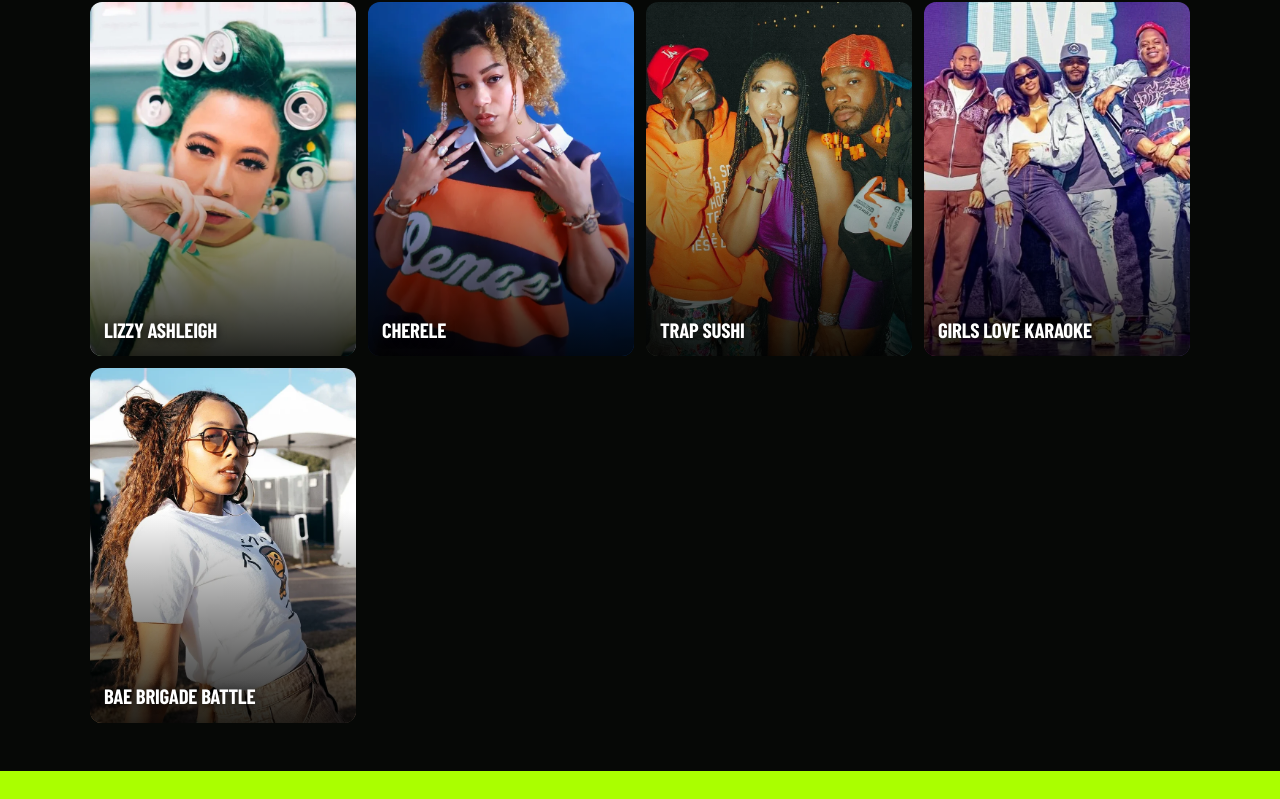
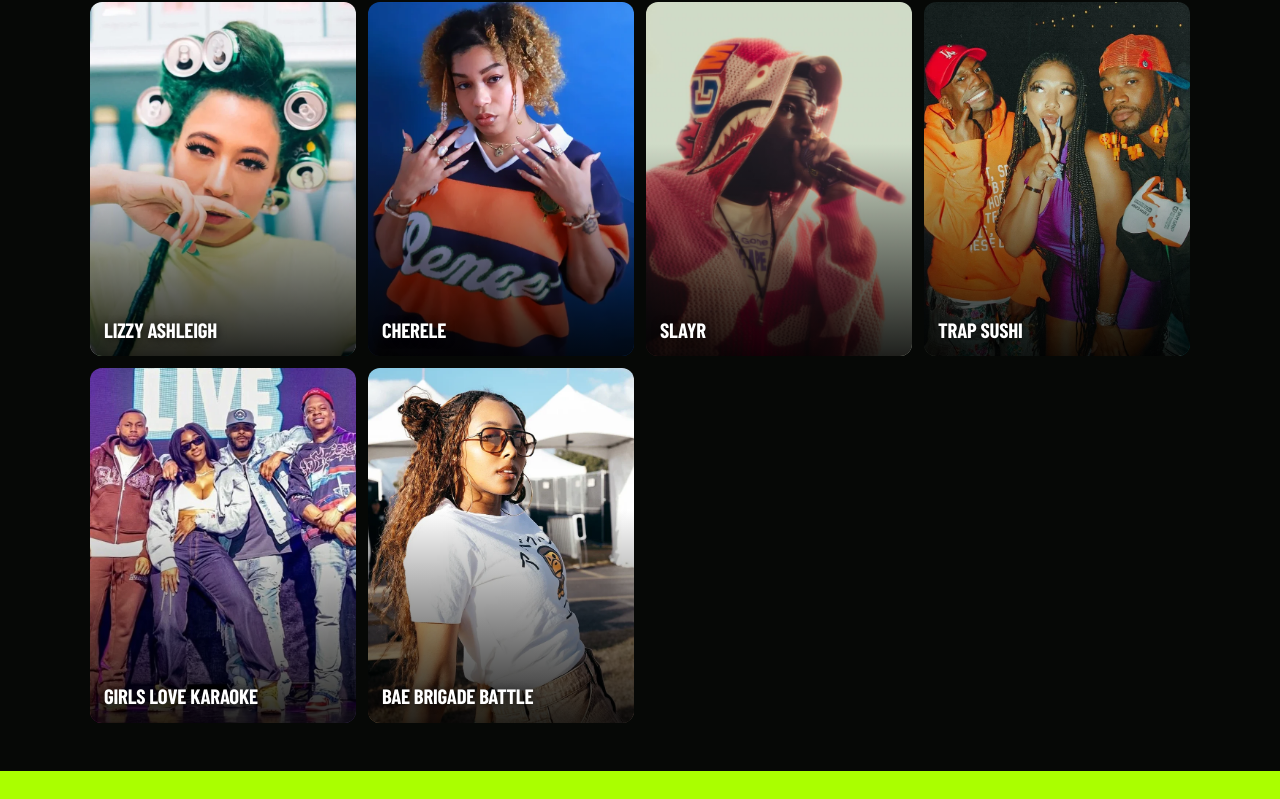
Before and after one commit to Charlesnoiuew/touchgrass, a React (Vite) app: page /lineup in a window 1280 px wide. Shown: the part 2040-2839 px from the top of the page. Built offline with nearby package versions, Linux system fonts and the light colour scheme; a web font is replaced by a local one.

Commit message:
Add Slayr to lineup

```diff
--- a/src/App.tsx
+++ b/src/App.tsx
@@ -157,7 +157,7 @@ export default function App() {
               <div className="tier-2 reveal reveal-d2">JID<span className="dot-1">·</span>AMINÉ<span className="dot-1">·</span>MONALEO<span className="dot-1">·</span>FLO MILLI</div>
               <div className="tier-3 reveal reveal-d3">TIACORINE<span className="dot-2">·</span>DDG<span className="dot-2">·</span>COCHISE<span className="dot-2">·</span>CHRIS PATRICK</div>
               <div className="tier-4 reveal reveal-d3">ARMANI WHITE<span className="dot-3">·</span>JENEVIEVE<span className="dot-3">·</span>WYNNE<span className="dot-3">·</span>BIZZY CROOK</div>
-              <div className="tier-5 reveal reveal-d4">JOVANIE<span className="dot-3">·</span>LIZZY ASHLEIGH<span className="dot-3">·</span>TRAP SUSHI<span className="dot-3">·</span>CHERELE</div>
+              <div className="tier-5 reveal reveal-d4">JOVANIE<span className="dot-3">·</span>LIZZY ASHLEIGH<span className="dot-3">·</span>TRAP SUSHI<span className="dot-3">·</span>CHERELE<span className="dot-3">·</span>SLAYR</div>
               <div className="specials reveal reveal-d4">
                 <p style={{ color: '#ffffff' }}>Bae Brigade Battle hosted by Storymode Bae &amp; Girls Love Karaoke</p>
                 <p style={{ color: '#ffffff' }}>Sets by DJ Peewee &amp; JYNN + Special Guests</p>
--- a/src/Lineup.tsx
+++ b/src/Lineup.tsx
@@ -20,6 +20,7 @@ import trapsushi      from './assets/trapsushi.webp';
 import girlslovekaraoke from './assets/girlslovekaraoke.webp';
 import smb            from './assets/smb.webp';
 import cherele        from './assets/cherele.webp';
+import slayr          from './assets/9AAD3757-B5FB-41EC-B530-322197C9E972.jpg';
 
 type Tier = 'headliner' | 'main' | 'mid' | 'supporting' | 'special';
 
@@ -45,6 +46,7 @@ const artists: Artist[] = [
   { name: 'JOVANIE',       img: jovanie,          tier: 'supporting' },
   { name: 'LIZZY ASHLEIGH',img: lizzyashleigh,    tier: 'supporting' },
   { name: 'CHERELE',       img: cherele,          tier: 'supporting' },
+  { name: 'SLAYR',         img: slayr,            tier: 'supporting' },
   { name: 'TRAP SUSHI',    img: trapsushi,        tier: 'special' },
   { name: 'GIRLS LOVE KARAOKE', img: girlslovekaraoke, tier: 'special' },
   { name: 'BAE BRIGADE BATTLE', img: smb,         tier: 'special' },
```
